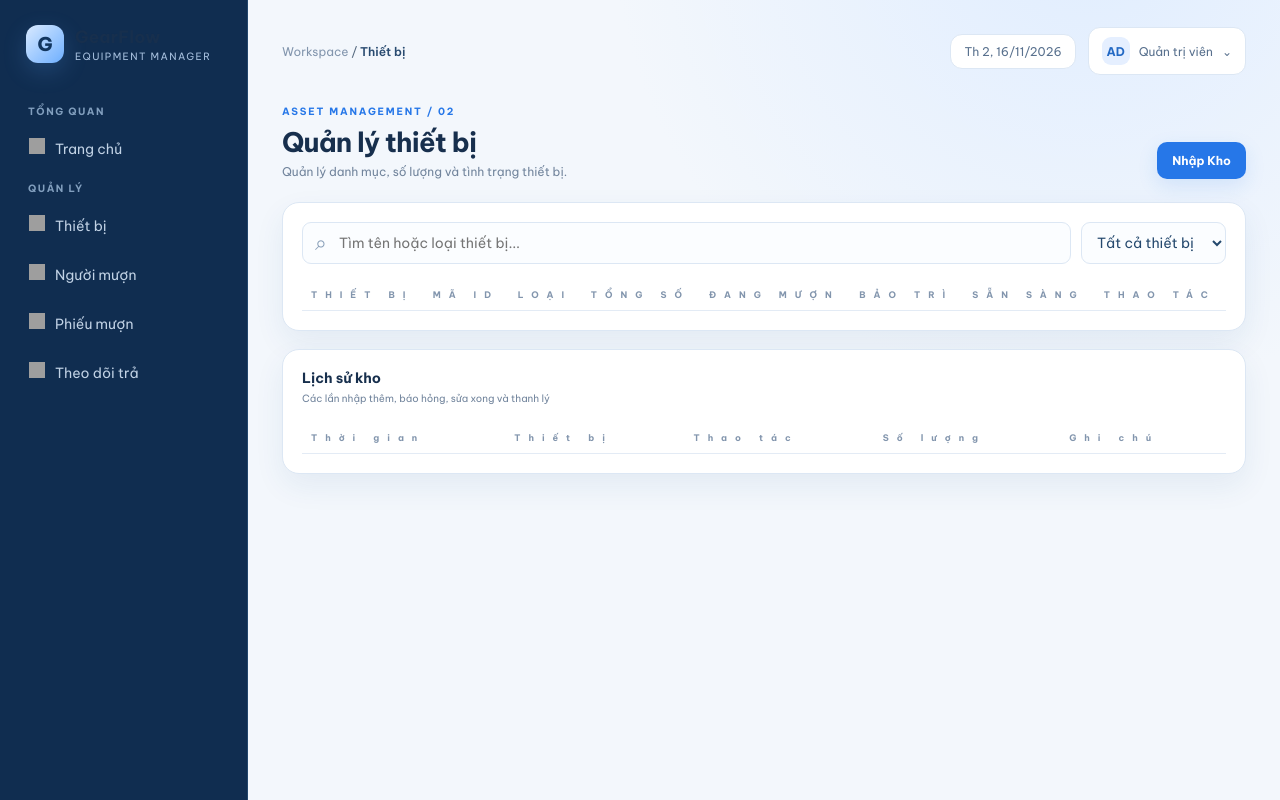
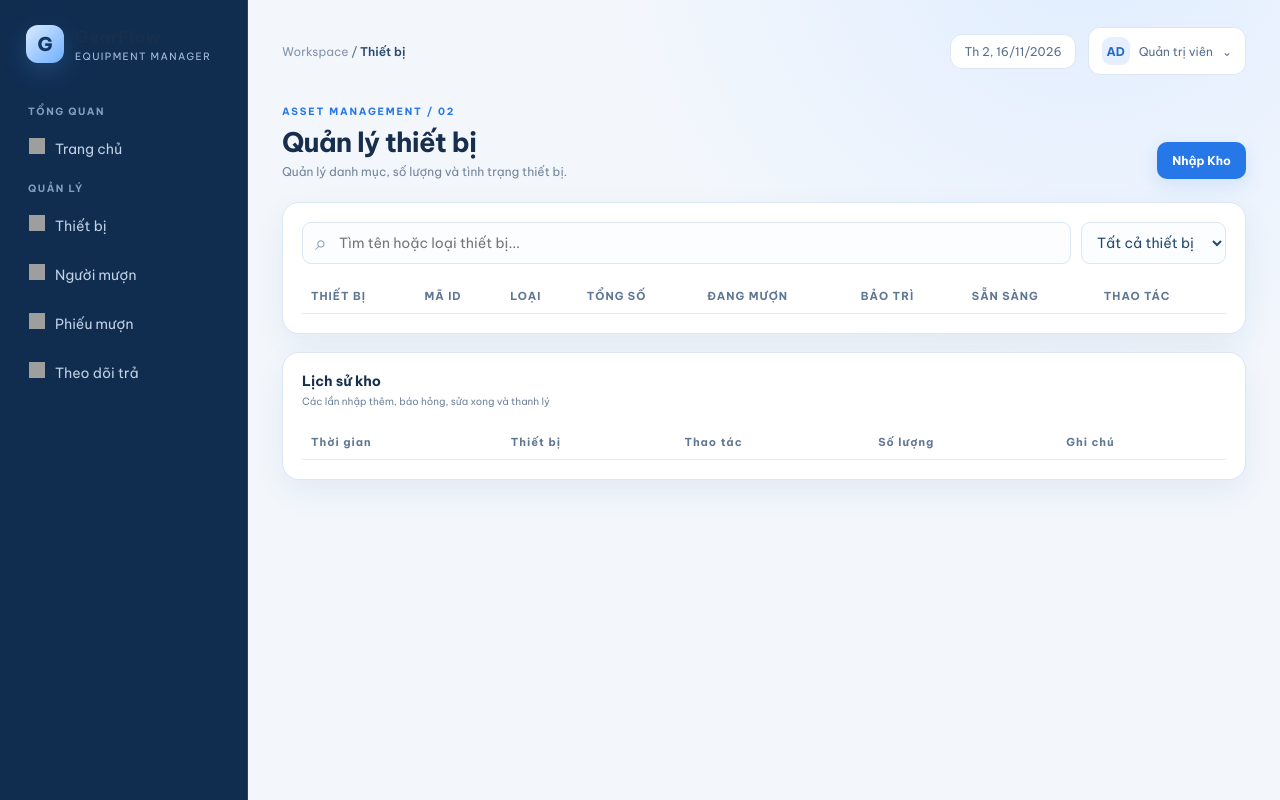
Before and after one commit to minhat22/quan-ly-thiet-bi, a PHP site: page /devices.html in a window 1280 px wide. Run offline with PHP 8.4, Linux system fonts and the light colour scheme; lists and menus that the app fills with data are empty; grey boxes are pictures that could not be loaded.

Commit message:
Thay đổi màu chữ kích cỡ của các cột

```diff
--- a/main.css
+++ b/main.css
@@ -437,9 +437,9 @@ table{
 th{
     text-align:left;
     color:#75899f;
-    font-size:9px;
+    font-size:11px;
     font-weight:700;
-    letter-spacing:8px;
+    letter-spacing:1px;
     padding:10px 9px;
     border-bottom:1px solid var(--line)
 }
@@ -865,7 +865,7 @@ body{
     color:#91a1b4
 }
 th{
-    color:#8295ad;border-bottom-color:#e3ebf5
+    color:#5f7694;border-bottom-color:#e3ebf5
 }
 td{
     color:#385573;border-bottom-color:#edf2f8
```
